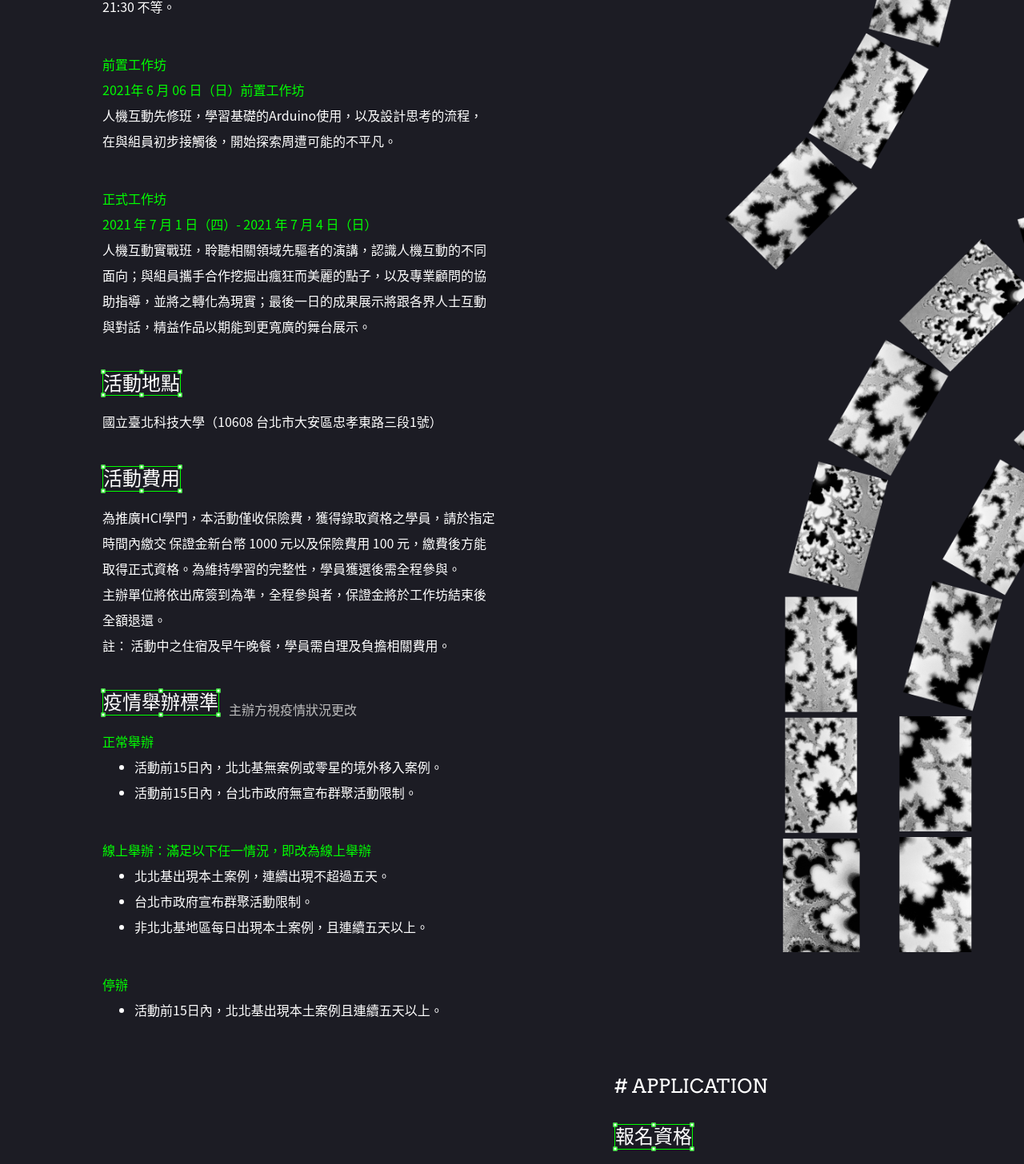
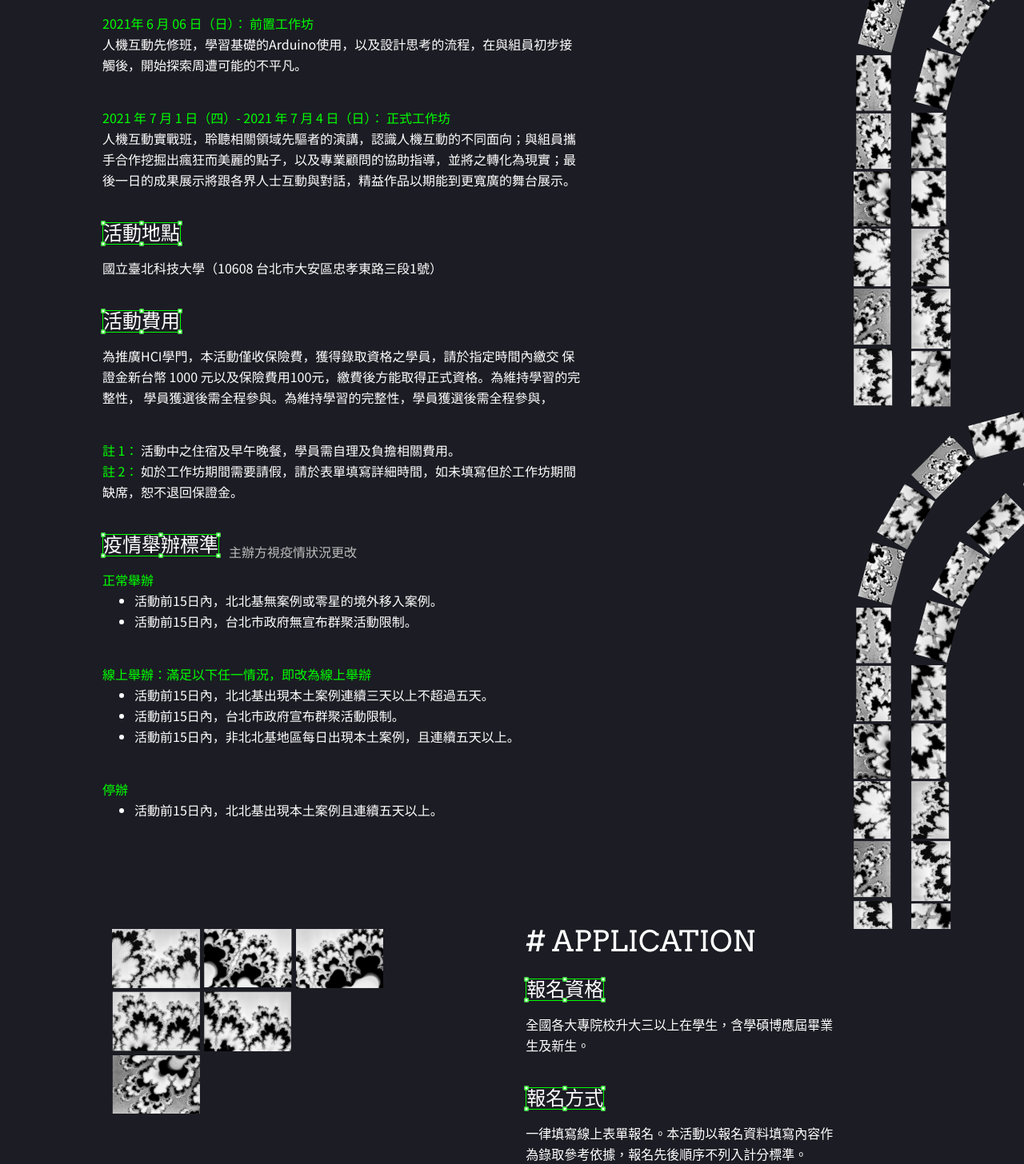
Before and after one commit to openchi-workshop/2021-official-site, a Vue app: page /#/registration in a window 1280 px wide. Shown: the part 1300-2756 px from the top of the page at 80% size. Built offline with nearby package versions, Linux system fonts and the light colour scheme.

Commit message:
fix: image auto scaling

```diff
--- a/src/App.vue
+++ b/src/App.vue
@@ -10,12 +10,18 @@ export default {
   name: "App",
 };
 </script>
-<style>
+<style lang="scss">
 #app {
   font-family: "Noto Sans TC", Helvetica, Arial, sans-serif;
   -webkit-font-smoothing: antialiased;
   -moz-osx-font-smoothing: grayscale;
+  line-height: 26px;
   color: #2c3e50;
+
+  @media (max-width: 576px) {
+    font-size: 12px;
+    line-height: 22px;
+  }
 }
 
 body {
--- a/src/components/ui/StyledSubtitle.vue
+++ b/src/components/ui/StyledSubtitle.vue
@@ -23,10 +23,13 @@ export default {
 <style lang="scss" rel="stylesheet/scss" scoped>
 .stlyed-subtitle {
   font-size: 24px;
-  line-height: 29.64px;
   color: #ffffff;
-  font-family: Arvo, Noto Sans CJK TC;
+  font-family: "Arvo", "Noto Sans CJK TC";
   font-style: normal;
   font-weight: 400;
+
+  @media (max-width: 576px) {
+    font-size: 18px;
+  }
 }
 </style>
--- a/src/views/Home/About/Mobius.vue
+++ b/src/views/Home/About/Mobius.vue
@@ -57,6 +57,8 @@ export default {};
     &--title {
       font-family: "Arvo";
       font-size: 36px;
+      margin-bottom: 12px;
+
       @media (max-width: 576px) {
         font-size: 24px;
       }
--- a/src/views/Home/Keynote/index.vue
+++ b/src/views/Home/Keynote/index.vue
@@ -64,7 +64,7 @@ export default {
           name: "敬請期待演講者",
           work: "",
           title: "敬請期待演講主題",
-          description: "主題簡介",
+          description: "主題簡介即將釋出",
         },
         {
           key: "unknown 2",
@@ -72,7 +72,7 @@ export default {
           name: "敬請期待演講者",
           work: "",
           title: "敬請期待演講主題",
-          description: "主題簡介",
+          description: "主題簡介即將釋出",
         },
       ],
     };
--- a/src/views/Registration/Application.vue
+++ b/src/views/Registration/Application.vue
@@ -6,21 +6,23 @@
         alt="application_sm"
         class="application_sm"
       />
-      <b-col md="5" lg="6" order="1" class="application_img">
-        <lazy-component>
+      <b-col md="5" lg="5" order="1" class="application_img">
+        <lazy-component class="application_pc">
           <img
             src="@/assets/registration/application_pc.png"
             alt="application_pc"
-            class="application_pc"
+            style="width: 100%"
           />
+        </lazy-component>
+        <lazy-component class="application_md">
           <img
             src="@/assets/registration/application_md.png"
-            alt="application_md"
-            class="application_md"
+            alt="application_pc"
+            style="width: 100%"
           />
         </lazy-component>
       </b-col>
-      <b-col md="7" lg="6" order="last" class="info">
+      <b-col md="7" lg="7" order="last" class="info">
         <Title class="info__title" text="# APPLICATION" />
         <div class="info__body">
           <StyledSubtitle class="info__body--subtitle" text="報名資格" />
@@ -64,6 +66,7 @@ $sm: 576px;
   color: #fff;
   background: #1c1c24;
   margin-bottom: 100px;
+  padding: 0 10%;
 
   @media (max-width: 576px) {
     margin-bottom: 80px;
@@ -80,8 +83,12 @@ $sm: 576px;
   &__title {
     font-family: "Arvo";
     line-height: 30px;
-    font-size: 24px;
+    font-size: 36px;
     margin-bottom: 32px;
+
+    @media (max-width: $md) {
+      font-size: 24px;
+    }
   }
 
   &__body {
@@ -94,7 +101,6 @@ $sm: 576px;
 
     &--text {
       font-size: 16px;
-      line-height: 32px;
       margin-bottom: 40px;
 
       @media (max-width: $md) {
@@ -104,15 +110,18 @@ $sm: 576px;
 
     &--highlight {
       font-size: 12px;
-      line-height: 32px;
       color: #00ff00;
     }
   }
 }
 
 .application_img {
-  padding-left: 8%;
-  margin-top: 114px;
+  text-align: center;
+
+  @media (max-width: 1200px) {
+    padding-left: 0;
+  }
+
   @media (max-width: $md) {
     padding-right: 0px;
     padding-left: 0px;
@@ -124,7 +133,8 @@ $sm: 576px;
 }
 .application_pc {
   width: 85%;
-  @media (max-width: $md) {
+
+  @media (max-width: 1200px) {
     display: none;
   }
   @media (max-width: $sm) {
@@ -134,9 +144,15 @@ $sm: 576px;
 .application_md {
   width: 80%;
   display: none;
-  @media (max-width: $md) {
+
+  @media (max-width: 1200px) {
     display: block;
   }
+
+  @media (max-width: $md) {
+    display: none;
+  }
+
   @media (max-width: $sm) {
     display: none;
   }
@@ -144,20 +160,18 @@ $sm: 576px;
 .application_sm {
   position: absolute;
   top: 10px;
-  right: -15px;
-  width: 162px;
+  right: 0px;
+  width: 30%;
   display: none;
+  transform: translateX(20%);
+
   @media (max-width: $md) {
-    display: none;
-  }
-  @media (max-width: $sm) {
     display: block;
   }
 }
 .info-subtitle {
   margin-top: 69px;
   font-family: Noto Sans CJK TC;
-  line-height: 36px;
   @media (max-width: $md) {
     width: 100%;
   }
@@ -170,7 +184,6 @@ $sm: 576px;
   margin-top: 32px;
   font-family: Noto Sans CJK TC;
   font-size: 16px;
-  line-height: 25.6px;
   @media (max-width: $md) {
     margin-top: 18px;
   }
--- a/src/views/Registration/Info.vue
+++ b/src/views/Registration/Info.vue
@@ -25,7 +25,7 @@
       </div>
     </b-row>
     <b-row id="info">
-      <b-col sm md="7" lg="7" class="info">
+      <b-col sm md="9" lg="9" xl="8" class="info">
         <Title class="info__title" text="# WORKSHOP INFORMATION" />
         <div class="info__body">
           <StyledSubtitle class="info__body--subtitle" text="活動時間" />
@@ -33,38 +33,41 @@
             活動時間分為兩個階段，包含一天的前置工作坊和四天的正式工作坊，共 5
             天。每日活動開始時間皆為 08:30，結束時間為 21:00 – 21:30 不等。
           </div>
-          <div class="info__body--highlight">前置工作坊</div>
           <div class="info__body--highlight">
-            2021年 6 月 06 日（日）前置工作坊
+            2021年 6 月 06 日（日）： 前置工作坊
           </div>
           <div class="info__body--text">
             人機互動先修班，學習基礎的Arduino使用，以及設計思考的流程，在與組員初步接觸後，開始探索周遭可能的不平凡。
           </div>
 
-          <div class="info__body--highlight">正式工作坊</div>
           <div class="info__body--highlight">
-            2021 年 7 月 1 日（四）- 2021 年 7 月 4 日（日）
+            2021 年 7 月 1 日（四）- 2021 年 7 月 4 日（日）： 正式工作坊
           </div>
           <div class="info__body--text">
             人機互動實戰班，聆聽相關領域先驅者的演講，認識人機互動的不同面向；與組員攜手合作挖掘出瘋狂而美麗的點子，以及專業顧問的協助指導，並將之轉化為現實；最後一日的成果展示將跟各界人士互動與對話，精益作品以期能到更寬廣的舞台展示。
           </div>
 
           <StyledSubtitle class="info__body--subtitle" text="活動地點" />
-          <div class="info__body--text">
-            國立臺北科技大學（10608 台北市大安區忠孝東路三段1號）
+          <div class="info__body--row info__body--text">
+            <div>國立臺北科技大學</div>
+            <div>（10608 台北市大安區忠孝東路三段1號）</div>
           </div>
+
           <StyledSubtitle class="info__body--subtitle" text="活動費用" />
           <div class="info__body--text">
+            為推廣HCI學門，本活動僅收保險費，獲得錄取資格之學員，請於指定時間內繳交
+            保證金新台幣 1000
+            元以及保險費用100元，繳費後方能取得正式資格。為維持學習的完整性，
+            學員獲選後需全程參與。為維持學習的完整性，學員獲選後需全程參與，
+          </div>
+          <div class="info__body--text">
             <div>
-              為推廣HCI學門，本活動僅收保險費，獲得錄取資格之學員，請於指定時間內繳交
-              保證金新台幣 1000 元以及保險費用 100
-              元，繳費後方能取得正式資格。為維持學習的完整性，學員獲選後需全程參與。
+              <span class="info__body--highlight">註 1：</span>
+              活動中之住宿及早午晚餐，學員需自理及負擔相關費用。
             </div>
             <div>
-              主辦單位將依出席簽到為準，全程參與者，保證金將於工作坊結束後全額退還。
-            </div>
-            <div class="info__body--text">
-              註： 活動中之住宿及早午晚餐，學員需自理及負擔相關費用。
+              <span class="info__body--highlight">註 2：</span>
+              如於工作坊期間需要請假，請於表單填寫詳細時間，如未填寫但於工作坊期間缺席，恕不退回保證金。
             </div>
           </div>
           <div class="info__body--special-subtitle">
@@ -84,9 +87,11 @@
             線上舉辦：滿足以下任一情況，即改為線上舉辦
           </div>
           <ul class="info__body--text">
-            <li>北北基出現本土案例，連續出現不超過五天。</li>
-            <li>台北市政府宣布群聚活動限制。</li>
-            <li>非北北基地區每日出現本土案例，且連續五天以上。</li>
+            <li>活動前15日內，北北基出現本土案例連續三天以上不超過五天。</li>
+            <li>活動前15日內，台北市政府宣布群聚活動限制。</li>
+            <li>
+              活動前15日內，非北北基地區每日出現本土案例，且連續五天以上。
+            </li>
           </ul>
           <div class="info__body--highlight">停辦</div>
           <ul class="info__body--text">
@@ -94,22 +99,24 @@
           </ul>
         </div>
       </b-col>
-      <b-col md="5" lg="3" order="last" class="info_img">
+      <b-col no-gutters md="3" lg="3" xl="4" order="last" class="text-right">
+        <div class="info__image">
           <img
             src="@/assets/registration/workshopinfo_pc.png"
             alt="workshop_info_pc"
             class="workshop_info_pc"
           />
           <img
-          src="@/assets/registration/workshopinfo_md1.png"
-          alt="workshop_info_md1"
+            src="@/assets/registration/workshopinfo_md.png"
+            alt="workshop_info_md"
             class="workshop_info_md"
           />
           <img
-          src="@/assets/registration/workshopinfo_md2.png"
-          alt="workshop_info_md2"
+            src="@/assets/registration/workshopinfo_md.png"
+            alt="workshop_info_md"
             class="workshop_info_md"
           />
+        </div>
       </b-col>
       <img
         src="@/assets/registration/workshopinfo_sm.png"
@@ -143,6 +150,7 @@ $sm: 576px;
   position: relative;
   color: #fff;
   background: #1c1c24;
+  margin-bottom: 96px;
 }
 
 .banner_registration {
@@ -174,6 +182,7 @@ $sm: 576px;
     left: 10%;
     bottom: 10%;
     font-family: Arvo;
+    padding: 10px;
 
     @media (max-width: $sm) {
       display: none;
@@ -191,13 +200,25 @@ $sm: 576px;
   &__title {
     font-family: "Arvo";
     line-height: 30px;
+    font-size: 36px;
+    margin-bottom: 32px;
+
+    @media (max-width: $md) {
       font-size: 24px;
-    margin-bottom: 32px;
+    }
   }
 
   &__body {
-    font-family: "Noto Sans CJK TC", sans-serif;
     color: #fff;
+
+    &--row {
+      display: flex;
+      flex-direction: row;
+
+      @media (max-width: $md) {
+        flex-direction: column;
+      }
+    }
 
     &--subtitle {
       margin-bottom: 16px;
@@ -211,7 +232,6 @@ $sm: 576px;
 
     &--text {
       font-size: 16px;
-      line-height: 32px;
       margin-bottom: 40px;
 
       @media (max-width: $md) {
@@ -221,7 +241,6 @@ $sm: 576px;
 
     &--highlight {
       font-size: 16px;
-      line-height: 32px;
       color: #00ff00;
 
       @media (max-width: $md) {
@@ -229,38 +248,30 @@ $sm: 576px;
       }
     }
   }
+
+  &__image {
+    position: absolute;
+    right: 0;
+    padding-right: 0;
+  }
 }
 
-.info_img {
-  right: 0px;
+.workshop_info_pc {
   width: 100%;
-  @media (max-width: $md) {
-    top: 171px;
-    right: -80px;
-    margin-right: 0px;
-  }
-  @media (max-width: $sm) {
-    display: none;
-  }
-}
-.workshop_info_pc {
-  height: 90%;
-  padding: 0px;
-  @media (max-width: $md) {
-    display: none;
-  }
-  @media (max-width: $sm) {
+  @media (max-width: 1440px) {
     display: none;
   }
 }
 
 .workshop_info_md {
-  height: 45%;
+  width: 100%;
   display: none;
-  @media (max-width: $md) {
+
+  @media (max-width: 1440px) {
     display: block;
   }
-  @media (max-width: $sm) {
+
+  @media (max-width: $md) {
     display: none;
   }
 }
```
Also changed, not shown: src/views/Registration/ApplyForm.vue (+32 -31 lines), src/views/Registration/TraineeList.vue (+12 -19 lines), src/assets/registration/workshopinfo_md.png (renamed from src/assets/registration/workshopinfo_md1.png), src/assets/registration/workshopinfo_md2.png (deleted). Lines whose indentation alone changed are shown as unchanged.
